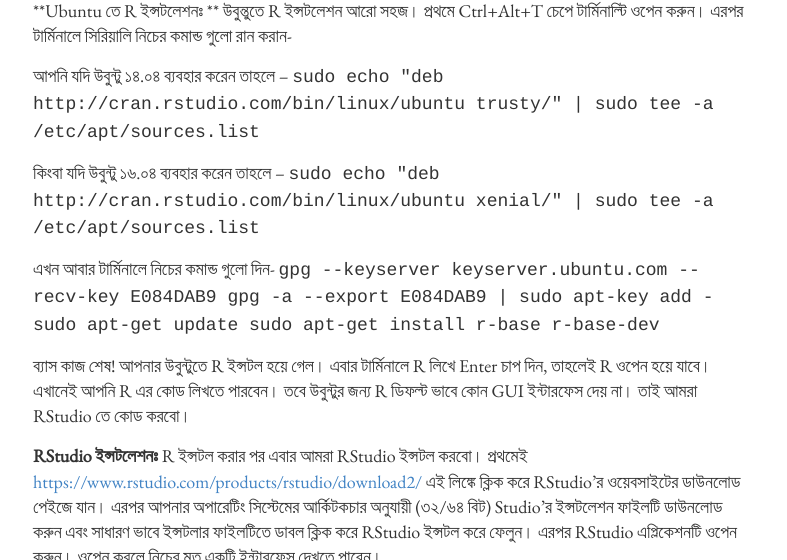
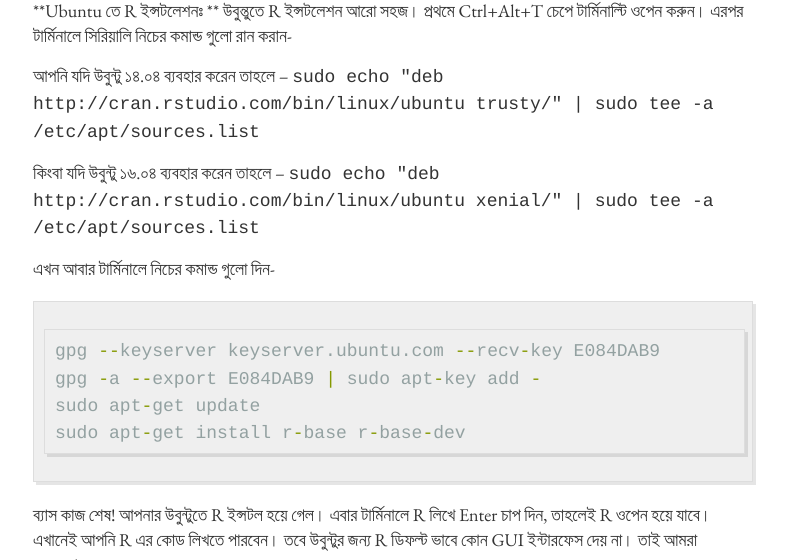
Before and after one commit to abdalimran/abdalimran.github.io, a Jekyll site: the page built from _posts/2016-7-29-r-কিকস্টার্টার-০২-r-ও-rstudio-ইন্সটলেশন.md, in a window 1280 px wide and 900 px high, scrolled down 849 px, cut to the strip 0-560 px from the top of the window. Shown: the whole strip, without its empty margins (247-1034 px from the left). Built offline with Jekyll 4.4.1, drawn with Linux system fonts in a browser that asks for light colours; some of the changed lines change nothing that is shown.

Commit message:
Update and rename 2016-7-29-R-কিকস্টার্টার-০২-R-ও-RStudio-ইন্সটলেশন.md to 2016-7-29-r-কিকস্টার্টার-০২-r-ও-rstudio-ইন্সটলেশন.md

````diff
--- a/_posts/2016-7-29-R-কিকস্টার্টার-০২-R-ও-RStudio-ইন্সটলেশন.md
+++ b/_posts/2016-7-29-r-কিকস্টার্টার-০২-r-ও-rstudio-ইন্সটলেশন.md
@@ -11,15 +11,17 @@
 **Ubuntu তে R ইন্সটলেশনঃ **
 উবুন্তুতে R ইন্সটলেশন আরো সহজ। প্রথমে Ctrl+Alt+T চেপে টার্মিনাল্টি ওপেন করুন। এরপর টার্মিনালে সিরিয়ালি নিচের কমান্ড গুলো রান করান-
 
-আপনি যদি উবুন্টু ১৪.০৪ ব্যবহার করেন তাহলে – ```sudo echo "deb http://cran.rstudio.com/bin/linux/ubuntu trusty/" | sudo tee -a /etc/apt/sources.list```
+আপনি যদি উবুন্টু ১৪.০৪ ব্যবহার করেন তাহলে – `sudo echo "deb http://cran.rstudio.com/bin/linux/ubuntu trusty/" | sudo tee -a /etc/apt/sources.list`
 
-কিংবা যদি উবুন্টু ১৬.০৪ ব্যবহার করেন তাহলে – ```sudo echo "deb http://cran.rstudio.com/bin/linux/ubuntu xenial/" | sudo tee -a /etc/apt/sources.list```
+কিংবা যদি উবুন্টু ১৬.০৪ ব্যবহার করেন তাহলে – `sudo echo "deb http://cran.rstudio.com/bin/linux/ubuntu xenial/" | sudo tee -a /etc/apt/sources.list`
 
 এখন আবার টার্মিনালে নিচের কমান্ড গুলো দিন-
-```gpg --keyserver keyserver.ubuntu.com --recv-key E084DAB9
+```r
+gpg --keyserver keyserver.ubuntu.com --recv-key E084DAB9
 gpg -a --export E084DAB9 | sudo apt-key add -
 sudo apt-get update
-sudo apt-get install r-base r-base-dev```
+sudo apt-get install r-base r-base-dev
+```
 
 ব্যাস কাজ শেষ! আপনার উবুন্টুতে R ইন্সটল হয়ে গেল। এবার টার্মিনালে R লিখে Enter চাপ দিন, তাহলেই R ওপেন হয়ে যাবে। এখানেই আপনি R এর কোড লিখতে পারবেন। তবে উবুন্টুর জন্য R ডিফল্ট ভাবে কোন GUI ইন্টারফেস দেয় না। তাই আমরা RStudio তে কোড করবো।
 
````
